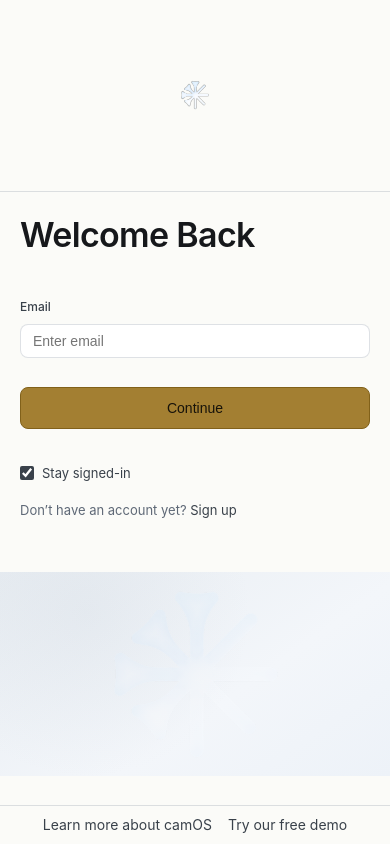
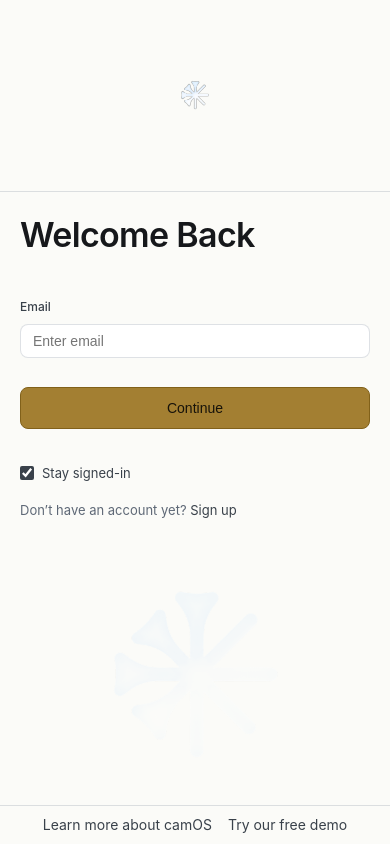
Before and after one commit to Ali-Nigzu/portal, a React (Vite) app in the folder frontend/: page /login in a window 390 px wide. Built offline with nearby package versions, Linux system fonts and the light colour scheme; no server answers.

Commit message:
Normalize mobile auth lower-pane backgrounds for continuity

```diff
--- a/frontend/src/features/auth/ContactPage.css
+++ b/frontend/src/features/auth/ContactPage.css
@@ -227,6 +227,7 @@
   .contact-right-pane {
     border-left: none;
     border-top: none;
+    background: var(--surface-page);
   }
 }
 
--- a/frontend/src/features/auth/CreateAccountPage.css
+++ b/frontend/src/features/auth/CreateAccountPage.css
@@ -218,5 +218,6 @@
     min-height: 140px;
     border-left: none;
     border-top: none;
+    background: var(--surface-page);
   }
 }
--- a/frontend/src/features/auth/LoginPage.css
+++ b/frontend/src/features/auth/LoginPage.css
@@ -176,5 +176,6 @@
     min-height: 140px;
     border-left: none;
     border-top: none;
+    background: var(--surface-page);
   }
 }
```
